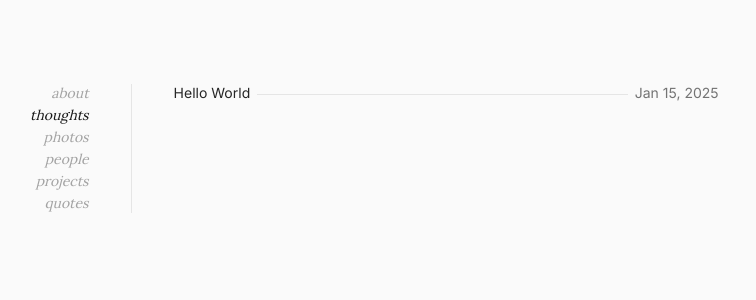
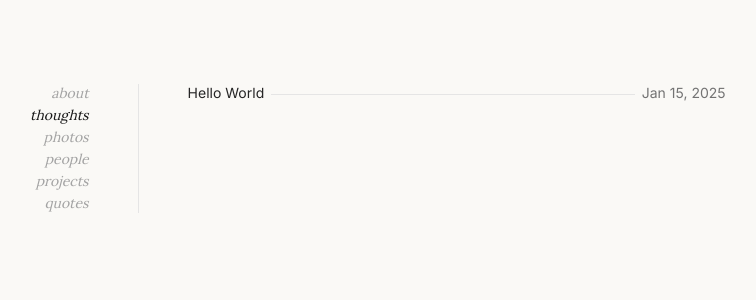
Before and after one commit to george-cxue/george-cxue.github.io, a Next.js app: page /thoughts in a window 1280 px wide. Shown: the top 300 px of the page, without its empty margins (54-810 px from the left). Built offline with nearby package versions, Linux system fonts and the light colour scheme.

Commit message:
spacing + background color

```diff
--- a/src/app/globals.css
+++ b/src/app/globals.css
@@ -3,9 +3,18 @@
 @tailwind utilities;
 
 @layer base {
+  :root {
+    --bg-page: #FAF9F6;
+  }
+
   html {
-    @apply bg-neutral-50 text-neutral-800 text-sm antialiased;
+    background-color: var(--bg-page);
+    @apply text-neutral-800 text-sm antialiased;
   }
+}
+
+.bg-page {
+  background-color: var(--bg-page);
 }
 
 /* Prose styles for markdown content */
--- a/src/app/layout.tsx
+++ b/src/app/layout.tsx
@@ -25,7 +25,7 @@ export default function RootLayout({ children }: { children: React.ReactNode })
       <body className="font-sans">
         <div className="flex flex-col p-4 pb-12 xs:flex-row xs:p-6 sm:p-12 md:p-24 md:pb-24">
           <Nav />
-          <main className="relative w-full min-w-0 text-justify hyphens-auto xs:border-l xs:border-neutral-200 xs:pl-6 sm:max-w-2xl sm:pl-8 md:pl-12">
+          <main className="relative w-full min-w-0 text-justify hyphens-auto xs:border-l xs:border-neutral-200 xs:pl-8 sm:max-w-2xl sm:pl-10 md:pl-14">
             {children}
           </main>
         </div>
--- a/src/app/page.tsx
+++ b/src/app/page.tsx
@@ -1,19 +1,20 @@
-import type { Metadata } from 'next';
+import type { Metadata } from "next";
 
 export const metadata: Metadata = {
-  title: 'George Xue',
-  description: 'Personal portfolio of George Xue',
+  title: "George Xue",
+  description: "Personal portfolio of George Xue",
 };
 
 export default function AboutPage() {
   return (
-    <article className="space-y-4">
+    <article className="relative">
+      <div className="space-y-4">
         <h1 className="mb-8 font-medium text-neutral-900">George Xue</h1>
 
         <p>
-        I am a software engineer based in Philadelphia. I studied Computer Science
-        at the University of Pennsylvania. I am passionate about building great
-        software and solving interesting problems.
+          I am a software engineer based in Philadelphia. I studied Computer
+          Science at the University of Pennsylvania. I am passionate about
+          building great software and solving interesting problems.
         </p>
 
         <p>
@@ -21,6 +22,7 @@ export default function AboutPage() {
           This site is a collection of my thoughts, projects, and things I find
           interesting.
         </p>
+      </div>
 
       <hr className="my-8 border-neutral-200" />
 
--- a/src/app/thoughts/page.tsx
+++ b/src/app/thoughts/page.tsx
@@ -29,10 +29,10 @@ export default function ThoughtsPage() {
             className="group relative flex justify-between transition-colors hover:text-neutral-900"
           >
             <span className="absolute top-[10px] left-0 w-full border-t border-neutral-200 transition-colors group-hover:border-neutral-900" />
-            <span className="relative block bg-neutral-50 pr-2 text-left">
+            <span className="relative block bg-page pr-2 text-left">
               {title}
             </span>
-            <time className="relative ml-2 block whitespace-nowrap bg-neutral-50 pl-2 text-neutral-500 transition-colors group-hover:text-neutral-900">
+            <time className="relative ml-2 block whitespace-nowrap bg-page pl-2 text-neutral-500 transition-colors group-hover:text-neutral-900">
               {formatDate(date)}
             </time>
           </Link>
--- a/src/components/BlockQuote.tsx
+++ b/src/components/BlockQuote.tsx
@@ -6,7 +6,7 @@ interface BlockQuoteProps {
 
 export default function BlockQuote({ quote, author, source }: BlockQuoteProps) {
   return (
-    <blockquote className="-ml-4 my-8 space-y-4 border-l border-neutral-900 pl-4 font-serif text-base text-neutral-900 italic xs:-ml-6 xs:pl-6 sm:-ml-8 sm:pl-8 md:-ml-12 md:pl-12">
+    <blockquote className="-ml-4 my-8 space-y-4 border-l border-neutral-900 pl-4 font-serif text-base text-neutral-900 italic xs:-ml-8 xs:pl-8 sm:-ml-10 sm:pl-10 md:-ml-14 md:pl-14">
       <p>{quote}</p>
       <footer className="font-sans text-xs text-neutral-500 not-italic">
         &mdash; {author}
--- a/src/components/Nav.tsx
+++ b/src/components/Nav.tsx
@@ -22,7 +22,7 @@ export default function Nav() {
   };
 
   return (
-    <nav className="mb-6 border-b border-neutral-200 pb-4 text-base leading-5 xs:mb-0 xs:mr-6 xs:border-none xs:pb-0 sm:mr-8 md:mr-12">
+    <nav className="mb-6 border-b border-neutral-200 pb-4 text-base leading-5 xs:mb-0 xs:mr-8 xs:border-none xs:pb-0 sm:mr-10 md:mr-14">
       <menu className="flex flex-wrap justify-end gap-4 xs:sticky xs:top-6 xs:flex-col xs:justify-start xs:gap-1 xs:text-right sm:top-12 md:top-24">
         {NAV_ITEMS.map(({ name, path }) => (
           <li key={path}>
```
Lines whose indentation alone changed are shown as unchanged.
